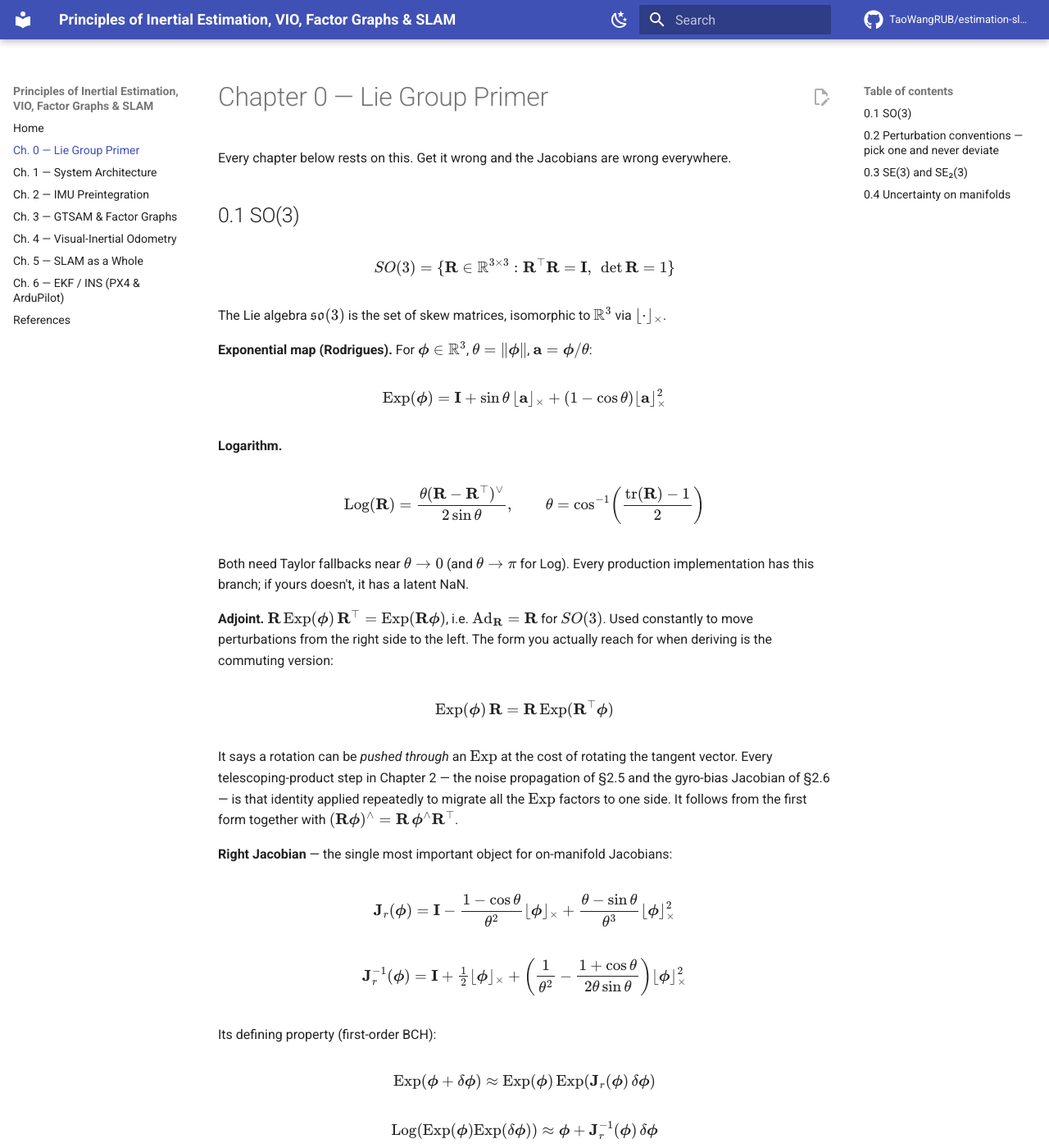
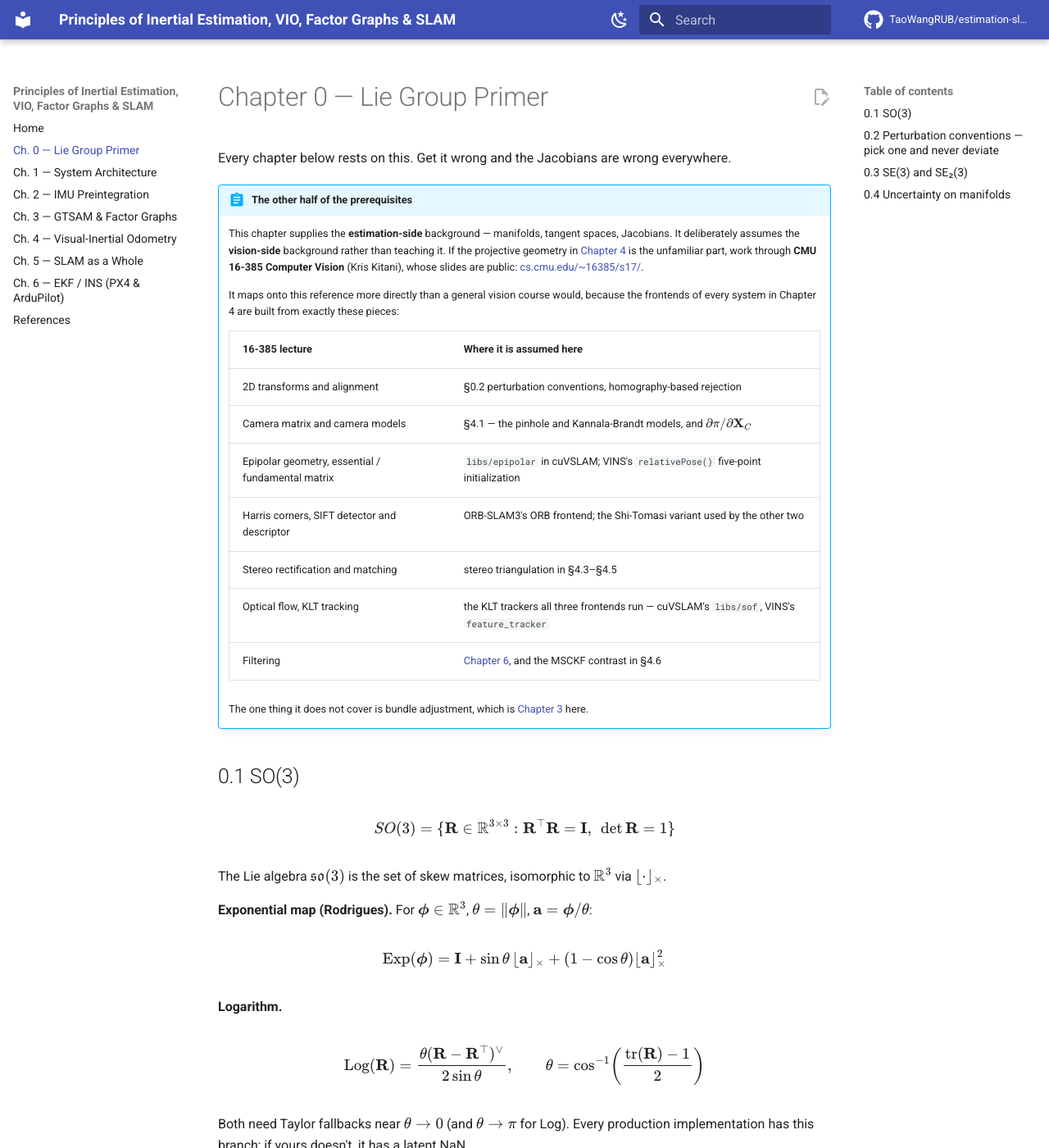
Before and after one commit to TaoWangRUB/estimation-slam-principles, an MkDocs documentation site: the page built from docs/chapter-0.md, in a window 1280 px wide and 1400 px high. Shown: the whole window at 82% size. Built offline with MkDocs 1.6.1 and Material for MkDocs 9.7.7, drawn with Linux system fonts in a browser that asks for light colours; comment, search, counter and statistics services are not loaded.

Commit message:
Ch.0: add CMU 16-385 as the vision-side prerequisite
Chapter 0 supplies the estimation-side background — manifolds, tangent
spaces, Jacobians — and assumes the vision-side rather than teaching
it. Now says so, and points at CMU 16-385 Computer Vision (Kris
Kitani, Spring 2017), whose slides are public.

Included a mapping table rather than a bare link, because the course
lines up with this reference unusually well: 2D transforms, camera
matrix and models (§4.1's pinhole and Kannala-Brandt), epipolar
geometry and the essential/fundamental matrices (cuVSLAM's
libs/epipolar, VINS's five-point relativePose), Harris and SIFT
(ORB-SLAM3's frontend and the Shi-Tomasi variant the others use),
stereo rectification, optical flow and KLT (the trackers all three
frontends actually run), and filtering (Chapter 6, and the MSCKF
contrast). Noted the one gap: it does not cover bundle adjustment,
which is Chapter 3 here.

Also listed in references.md under the background section.

```diff
--- a/docs/chapter-0.md
+++ b/docs/chapter-0.md
@@ -1,6 +1,23 @@
 # Chapter 0 — Lie Group Primer
 
 Every chapter below rests on this. Get it wrong and the Jacobians are wrong everywhere.
+
+!!! abstract "The other half of the prerequisites"
+    This chapter supplies the **estimation-side** background — manifolds, tangent spaces, Jacobians. It deliberately assumes the **vision-side** background rather than teaching it. If the projective geometry in [Chapter 4](chapter-4.md) is the unfamiliar part, work through **CMU 16-385 Computer Vision** (Kris Kitani), whose slides are public: [cs.cmu.edu/~16385/s17/](https://www.cs.cmu.edu/~16385/s17/).
+
+    It maps onto this reference more directly than a general vision course would, because the frontends of every system in Chapter 4 are built from exactly these pieces:
+
+    | 16-385 lecture | Where it is assumed here |
+    |---|---|
+    | 2D transforms and alignment | §0.2 perturbation conventions, homography-based rejection |
+    | Camera matrix and camera models | §4.1 — the pinhole and Kannala-Brandt models, and $\partial\pi/\partial\mathbf{X}_C$ |
+    | Epipolar geometry, essential / fundamental matrix | `libs/epipolar` in cuVSLAM; VINS's `relativePose()` five-point initialization |
+    | Harris corners, SIFT detector and descriptor | ORB-SLAM3's ORB frontend; the Shi-Tomasi variant used by the other two |
+    | Stereo rectification and matching | stereo triangulation in §4.3–§4.5 |
+    | Optical flow, KLT tracking | the KLT trackers all three frontends run — cuVSLAM's `libs/sof`, VINS's `feature_tracker` |
+    | Filtering | [Chapter 6](chapter-6.md), and the MSCKF contrast in §4.6 |
+
+    The one thing it does not cover is bundle adjustment, which is [Chapter 3](chapter-3.md) here.
 
 ## 0.1 SO(3)
 
```
Also changed, not shown: docs/references.md (+1 -0 lines).
